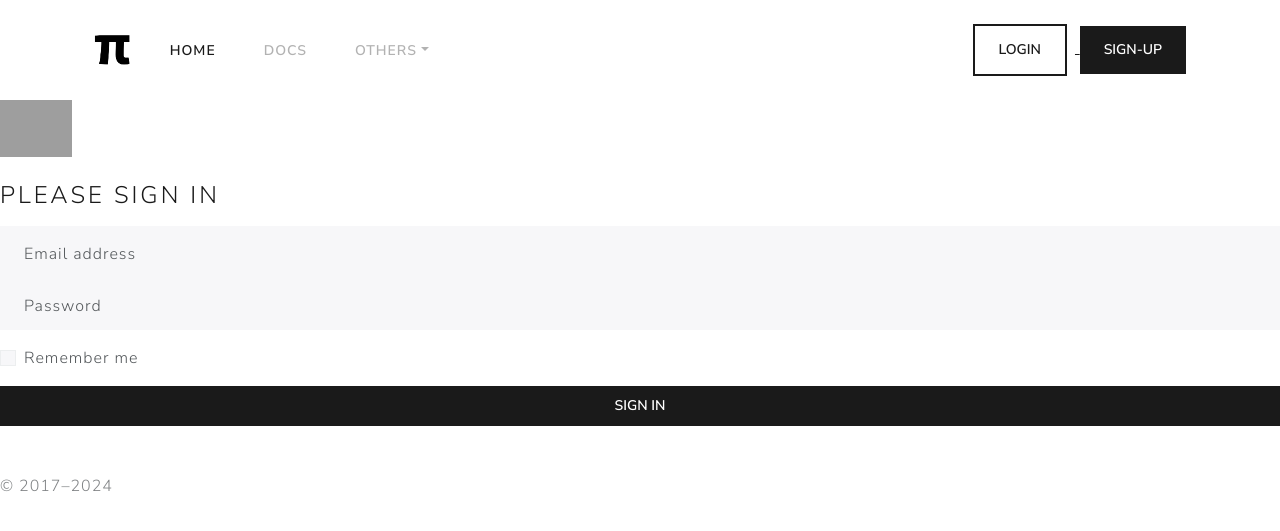
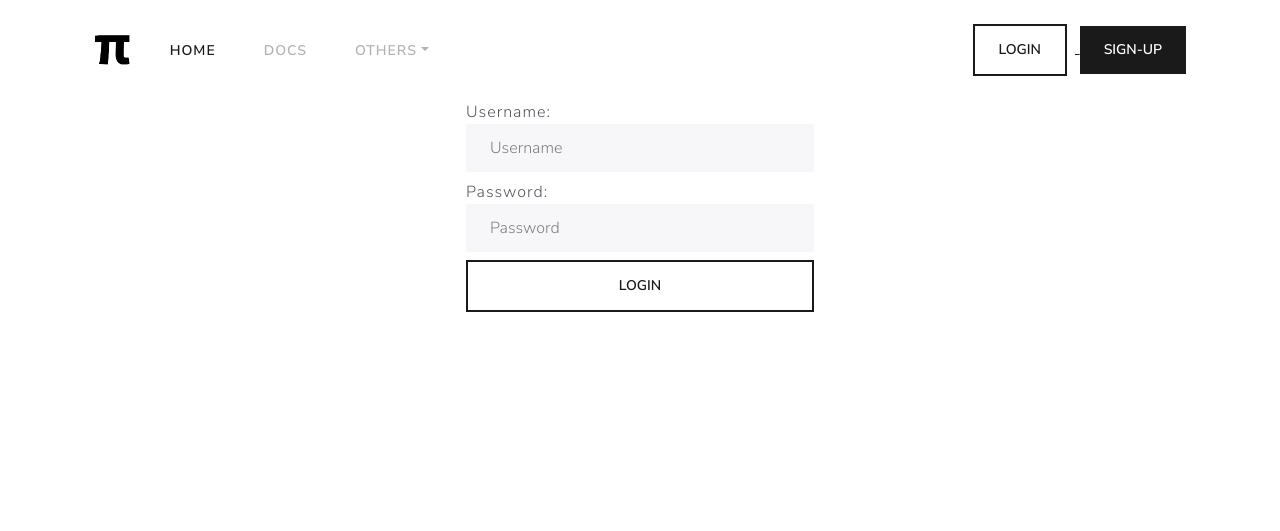
Before and after one commit to SAGAR-TAMANG/therapist-ai, a Django app: page /login/ in a window 1280 px wide. Shown: the top 531 px of the page. Run offline with Django 5.2, Linux system fonts and the light colour scheme; some libraries are stand-ins or nearby versions; grey boxes are pictures that could not be loaded.

Commit message:
frontend complete for the login signup

```diff
--- a/authentication/forms.py
+++ b/authentication/forms.py
@@ -3,44 +3,61 @@ from django.contrib.auth.forms import UserCreationForm
 from django.contrib.auth.models import User
 
 class LoginForm(forms.Form):
-  username = forms.CharField()
-  password = forms.PasswordInput()
-
-class SignUpForm(UserCreationForm):
   username = forms.CharField(
-    widget= forms.TextInput(
+    widget=forms.TextInput(
       attrs={
-        'placeholder': 'Give your username',
-        'class': 'form-control',
+        'placeholder': 'Username',
+        'class': 'form-control mb-2',
+        'autocomplete': 'current-username',
       }
     )
   )
+  password = forms.CharField(
+    widget=forms.PasswordInput(
+      attrs={
+        'placeholder': 'Password',
+        'class': 'form-control mb-2',
+        'autocomplete': 'current-password',
+      }
+    )
+  )
+
+class SignUpForm(UserCreationForm):
+  def __init__(self, *args, **kwargs):
+    super(SignUpForm, self).__init__(*args, **kwargs)
+    self.fields.pop('username')
+
   email = forms.EmailField(
+    label='Email',
     widget=forms.EmailInput(
       attrs={
         'placeholder': 'Give your email',
-        'class': 'form-control',
+        'class': 'form-control mb-2',
+        'autocomplete': 'email',
       }
     )
   )
   password1 = forms.CharField(
+    label='Password',
     widget=forms.PasswordInput(
       attrs={
-        'placeholder': 'Give your password',
-        'class': 'form-control',
-      }
+        'placeholder': 'Password',
+        'class': 'form-control mb-2',
+        'autocomplete': 'new-password',
+        }
     )
   )
   password2 = forms.CharField(
+    label='Confirm Password',
     widget=forms.PasswordInput(
       attrs={
-        'placeholder': 'Give your password',
-        'class': 'form-control',
+        'placeholder': 'Confirm your password',
+        'class': 'form-control mb-2',
+        'autocomplete': 'new-password',
       }
     )
   )
 
-
   class Meta:
     model = User
     fields = ('username', 'email', 'password1', 'password2')
--- a/authentication/views.py
+++ b/authentication/views.py
@@ -3,7 +3,8 @@ from .forms import LoginForm, SignUpForm
 
 # Create your views here.
 def login_view(request):
-  return render(request, 'accounts/login.html')
+  form = LoginForm()
+  return render(request, 'accounts/login.html', context={'form': form})
 
 def register_user(request):
   form = SignUpForm()
--- a/templates/accounts/login.html
+++ b/templates/accounts/login.html
@@ -3,28 +3,12 @@
 {% block title %}Login{% endblock %}
 
 {% block content %}
-<main class="form-signin w-100 m-auto">
-  <form>
-    <img class="mb-4" src="/docs/5.3/assets/brand/bootstrap-logo.svg" alt="" width="72" height="57">
-    <h1 class="h3 mb-3 fw-normal">Please sign in</h1>
-
-    <div class="form-floating">
-      <input type="email" class="form-control" id="floatingInput" placeholder="name@example.com">
-      <label for="floatingInput">Email address</label>
-    </div>
-    <div class="form-floating">
-      <input type="password" class="form-control" id="floatingPassword" placeholder="Password">
-      <label for="floatingPassword">Password</label>
-    </div>
-
-    <div class="form-check text-start my-3">
-      <input class="form-check-input" type="checkbox" value="remember-me" id="flexCheckDefault">
-      <label class="form-check-label" for="flexCheckDefault">
-        Remember me
-      </label>
-    </div>
-    <button class="btn btn-primary w-100 py-2" type="submit">Sign in</button>
-    <p class="mt-5 mb-3 text-body-secondary">&copy; 2017–2024</p>
-  </form>
-</main>
+<div class="row container mx-auto">
+  <div class="col-md-4 col-12 mx-auto">
+    <form action="" class="">
+      {{ form }}
+      <button type="submit" class="btn btn-outline-primary w-100">Login</button>
+    </form>
+  </div>
+</div>
 {% endblock %}
```
Also changed, not shown: templates/accounts/register.html (+9 -28 lines).
